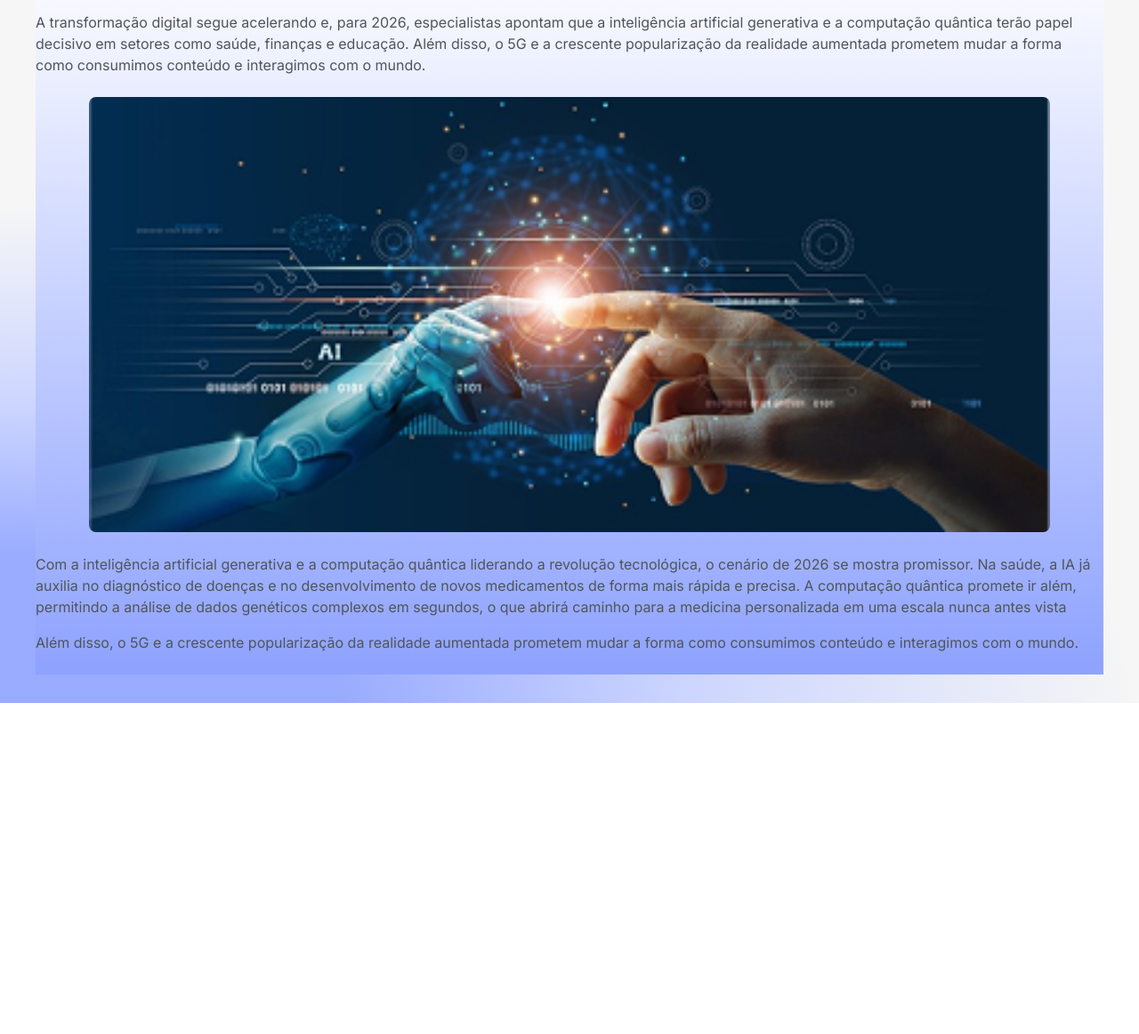
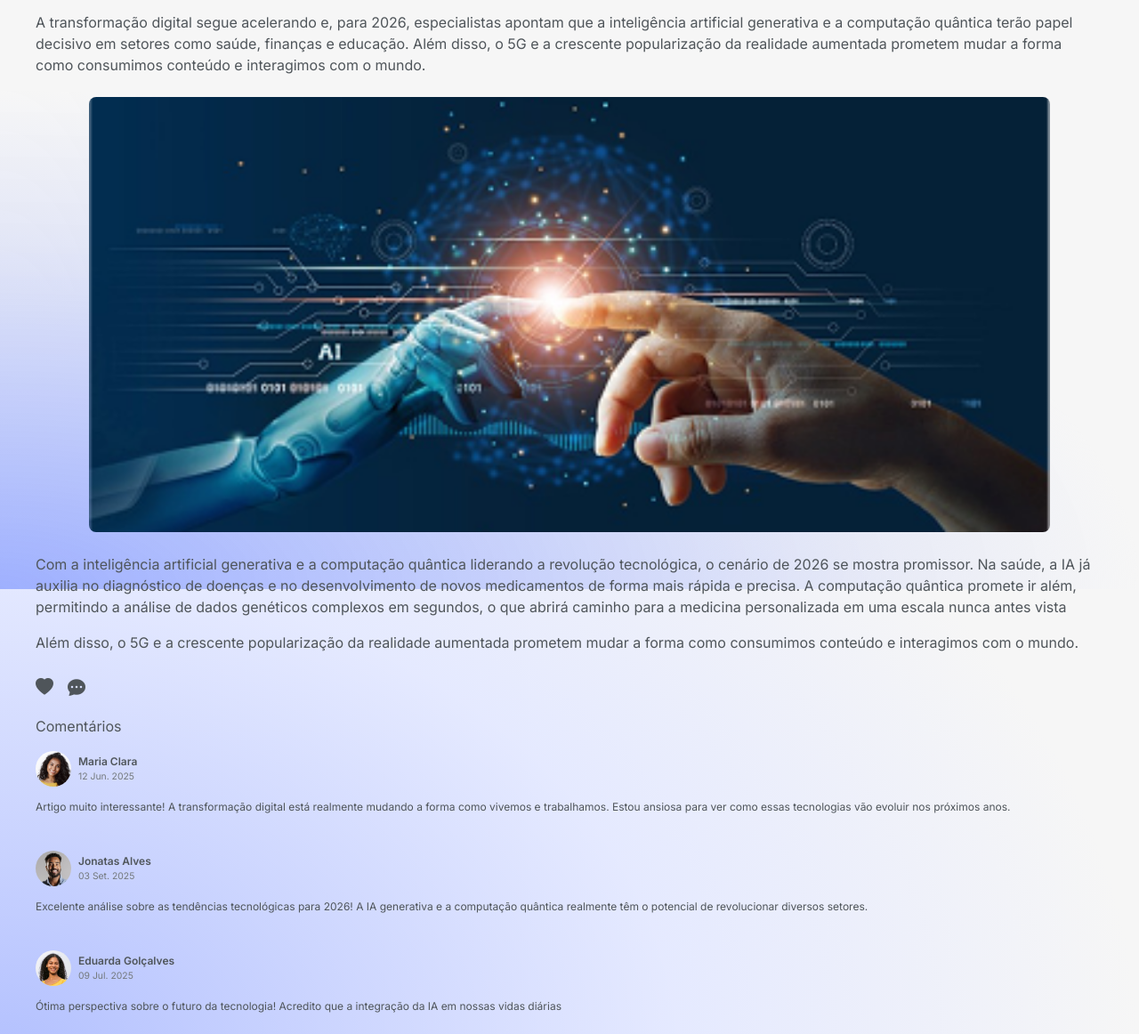
Before and after one commit to CauanyRodrigues01/visualizer, a plain HTML site: page src/pages/article.html in a window 1280 px wide. Shown: the part 138-1300 px from the top of the page at 89% size. Before the commit the page ends 928 px from the top, so only its background shows below. Drawn offline with nearby package versions, Linux system fonts and the light colour scheme.

Commit message:
feat: adiciona secao de comentários da publicacao

```diff
--- a/src/pages/article.html
+++ b/src/pages/article.html
@@ -35,6 +35,7 @@
 <body>
 
     <div class="container">
+        <div class="bg-gradient"></div>
         <header id="header-article">
             <div class="header-content">
                 <a href="#" class="icon-return" role="button"><i class="bi bi-arrow-left"></i></a>
@@ -65,6 +66,56 @@
             <p>Além disso, o 5G e a crescente popularização da realidade aumentada prometem mudar a forma como
                 consumimos conteúdo e interagimos com o mundo.</p>
         </main>
+        <nav id="article-actions">
+            <i class="bi bi-heart-fill"></i>
+            <i class="bi bi-chat-dots-fill"></i>
+        </nav>
+        <section id="article-comments">
+            <p>Comentários</p>
+            <article class="comment-article">
+                <header class="user-info user-info-comment">
+                    <img class="user-img" src="../images/users/user1.jpg"
+                        alt="conceito-de-felicidade-bem-estar-e-confianca-mulher-afro-americana-atraente-alegre-corte-de-cabelo-encaracolado-peito-de-bracos-cruzados-em-pose-poderosa-e-segura-sorrindo-determinado-usar-sueter-amarelo">
+                    <div class="article-details">
+                        <strong class="user-name">Maria Clara</strong>
+                        <small>12 Jun. 2025</small>
+                    </div>
+                </header>
+                <main class="comment-content">
+                    <p>Artigo muito interessante! A transformação digital está realmente mudando a forma como vivemos e
+                        trabalhamos. Estou ansiosa para ver como essas tecnologias vão evoluir nos próximos anos.</p>
+                </main>
+            </article>
+            <article class="comment-article">
+                <header class="user-info user-info-comment">
+                    <img class="user-img" src="../images/users/user2.jpg"
+                        alt="homem negro de cabelo curto e barba sorrindo e usando uma camisa jeans">
+                    <div class="article-details">
+                        <strong class="user-name">Jonatas Alves</strong>
+                        <small>03 Set. 2025</small>
+                    </div>
+                </header>
+                <main class="comment-content">
+                    <p>Excelente análise sobre as tendências tecnológicas para 2026! A IA generativa e a computação
+                        quântica realmente têm o potencial de revolucionar diversos setores.</p>
+                </main>
+            </article>
+            <article class="comment-article">
+                <header class="user-info user-info-comment">
+                    <img class="user-img" src="../images/users/user3.jpg"
+                        alt="Mulher negra de cabelo cacheado, sorrindo e usando um suéter amarelo">
+                    <div class="article-details">
+                        <strong class="user-name">Eduarda Golçalves</strong>
+                        <small>09 Jul. 2025</small>
+                    </div>
+                </header>
+                <main class="comment-content">
+                    <p>Ótima perspectiva sobre o futuro da tecnologia! Acredito que a integração da IA em nossas vidas
+                        diárias
+                </main>
+            </article>
+        </section>
+
     </div>
 
 
--- a/src/scripts/pages/article.js
+++ b/src/scripts/pages/article.js
@@ -8,10 +8,10 @@ document.addEventListener("DOMContentLoaded", () => {
     window.history.back();
   });
 
-  const headerContent = document.querySelector(".header-content");
+  const userInfoComment = document.querySelector(".user-info");
 
   // Ir para a página de perfil ao clicar no cabeçalho do artigo
-  headerContent.addEventListener("click", () => {
+  userInfoComment.addEventListener("click", () => {
     window.location.href = "../pages/profile.html";
   });
 
--- a/src/styles/base/variables.css
+++ b/src/styles/base/variables.css
@@ -60,10 +60,11 @@
   --space-2xl: 3rem;     /* 48px */
 
   /* Gradiente do fundo */
-  --bg-gradient: radial-gradient(ellipse 100% 60% at bottom left,
-    rgba(0, 46, 253, 0.4) 0%,
-    rgba(0, 46, 253, 0.4) 30%,
-    rgba(0, 46, 253, 0.2) 60%,
+  --bg-gradient: radial-gradient(
+    ellipse 100% 70% at bottom left,
+    rgba(0, 46, 253, 0.3) 0%,
+    rgba(0, 46, 253, 0.2) 30%,
+    rgba(0, 46, 253, 0.1) 60%,
     var(--bg-light) 100%
   );
 
--- a/src/styles/components/header.css
+++ b/src/styles/components/header.css
@@ -1,6 +1,4 @@
-main {
-    background: linear-gradient(180deg, white 0%, var(--primary-color) 225%);
-}
+
 .app-header {
     position: sticky;
     top: 0;
--- a/src/styles/pages/article.css
+++ b/src/styles/pages/article.css
@@ -2,6 +2,23 @@
     width: 100%;
     margin: 0 auto;
     padding: var(--space-xs) var(--space-sm);
+    position: relative;
+    z-index: 0;
+}
+
+.bg-gradient {
+  position: fixed;
+  top: 0;
+  left: 0;
+  bottom: 0;
+  right: 0;
+  width: 100%;
+  height: 100%;
+  background: var(--bg-gradient);
+  background-repeat: no-repeat;
+  background-position: bottom left;
+  background-size: 100% auto;
+  z-index: -1; /* deixa atrás do conteúdo */
 }
 
 #header-article {
@@ -46,6 +63,7 @@
     align-items: center;
     gap: var(--space-xs);
     cursor: pointer;
+    display: inline-flex;
 }
 
 .user-img {
@@ -107,3 +125,48 @@
     width: 90%;
     border-radius: var(--radius);
 }
+
+#article-actions {
+    display: flex;
+    gap: var(--space-sm);
+    font-size: var(--text-md);
+}
+
+#article-actions i {
+    cursor: pointer;
+    transition: var(--transition);
+}
+
+#article-actions i:hover {
+    color: var(--accent-color);
+}
+
+#article-comments {
+    padding-top: var(--space-sm);
+}
+
+.comment-article {
+    padding: var(--space-sm) 0;
+}
+
+.user-info-comment .user-img {
+    width: 40px;
+    height: 40px;
+}
+
+.user-info-comment strong {
+    font-size: var(--text-sm);
+}
+
+.user-info-comment small {
+    font-size: 0.65rem;
+}
+
+.comment-content {
+    padding: var(--space-xs) 0;
+    font-size: var(--text-sm);
+}
+
+.comment-content p {
+    font-size: var(--text-sm);
+}
```
Also changed, not shown: src/images/users/user2.jpg (added), src/images/users/user3.jpg (added).
